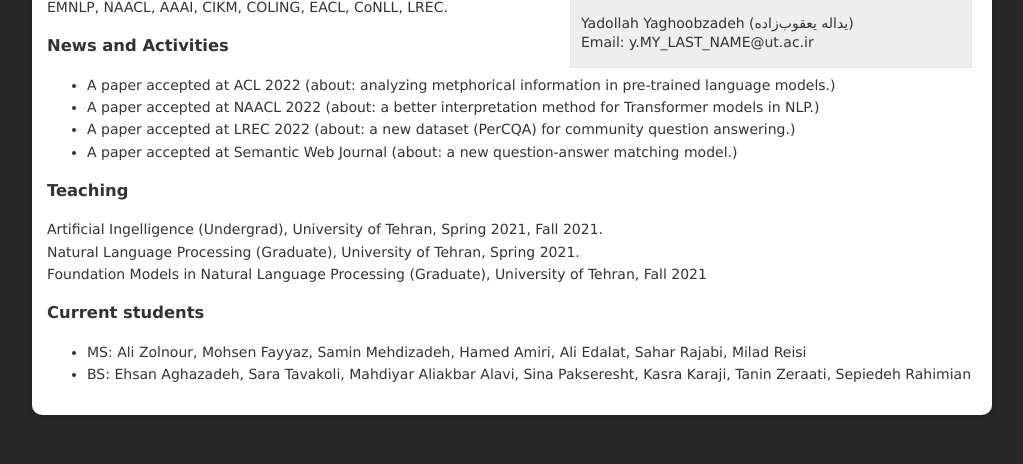
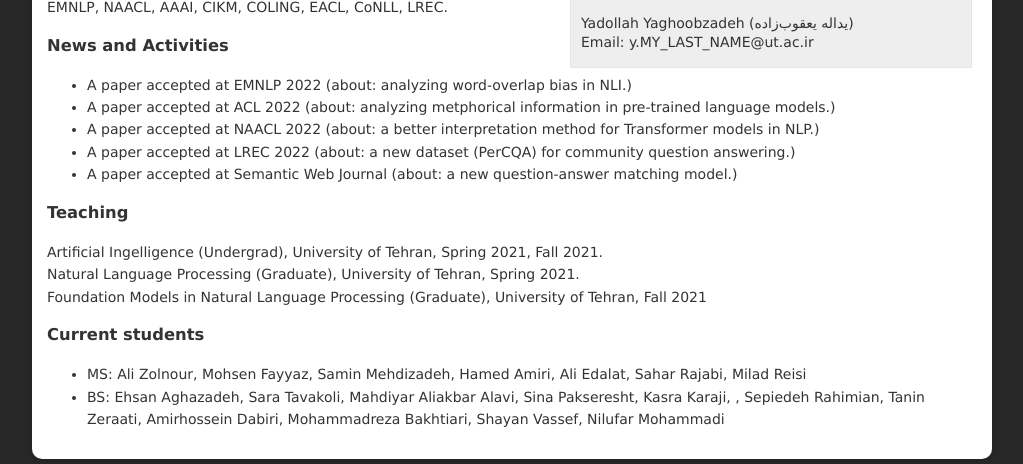
Before and after one commit to yyaghoobzadeh/yyaghoobzadeh.github.io, a plain HTML site: page index.html in a window 1280 px wide. Shown: the part 477-941 px from the top of the page, without its empty margins (128-1151 px from the left). Before the commit the page ends 897 px from the top, so only its background shows below. Drawn offline with Linux system fonts and the light colour scheme; a script that the page names is missing.

Commit message:
Update index.html

```diff
--- a/index.html
+++ b/index.html
@@ -56,6 +56,7 @@ I have also served as a program committee member at various
 
 	<h3> News and Activities </h3>
 <ul>
+	<li> A paper accepted at EMNLP 2022 (about: analyzing word-overlap bias in NLI.)
 	<li> A paper accepted at ACL 2022 (about: analyzing metphorical information in pre-trained language models.)
 	<li> A paper accepted at NAACL 2022 (about: a better interpretation method for Transformer models in NLP.)
 	<li> A paper accepted at LREC 2022 (about: a new dataset (PerCQA) for community question answering.)
@@ -72,7 +73,8 @@ I have also served as a program committee member at various
 		<h3> Current students </h3>
 <ul>
 	<li> MS: Ali Zolnour, Mohsen Fayyaz, Samin Mehdizadeh, Hamed Amiri, Ali Edalat, Sahar Rajabi, Milad Reisi
-	<li> BS: Ehsan Aghazadeh, Sara Tavakoli, Mahdiyar Aliakbar Alavi, Sina Pakseresht, Kasra Karaji, Tanin Zeraati, Sepiedeh Rahimian
+	<li> BS: Ehsan Aghazadeh, Sara Tavakoli, Mahdiyar Aliakbar Alavi, Sina Pakseresht, Kasra Karaji, ,
+		Sepiedeh Rahimian, Tanin Zeraati, Amirhossein Dabiri, Mohammadreza Bakhtiari, Shayan Vassef, Nilufar Mohammadi
 </ul>
 <!--
 <ul>
```
